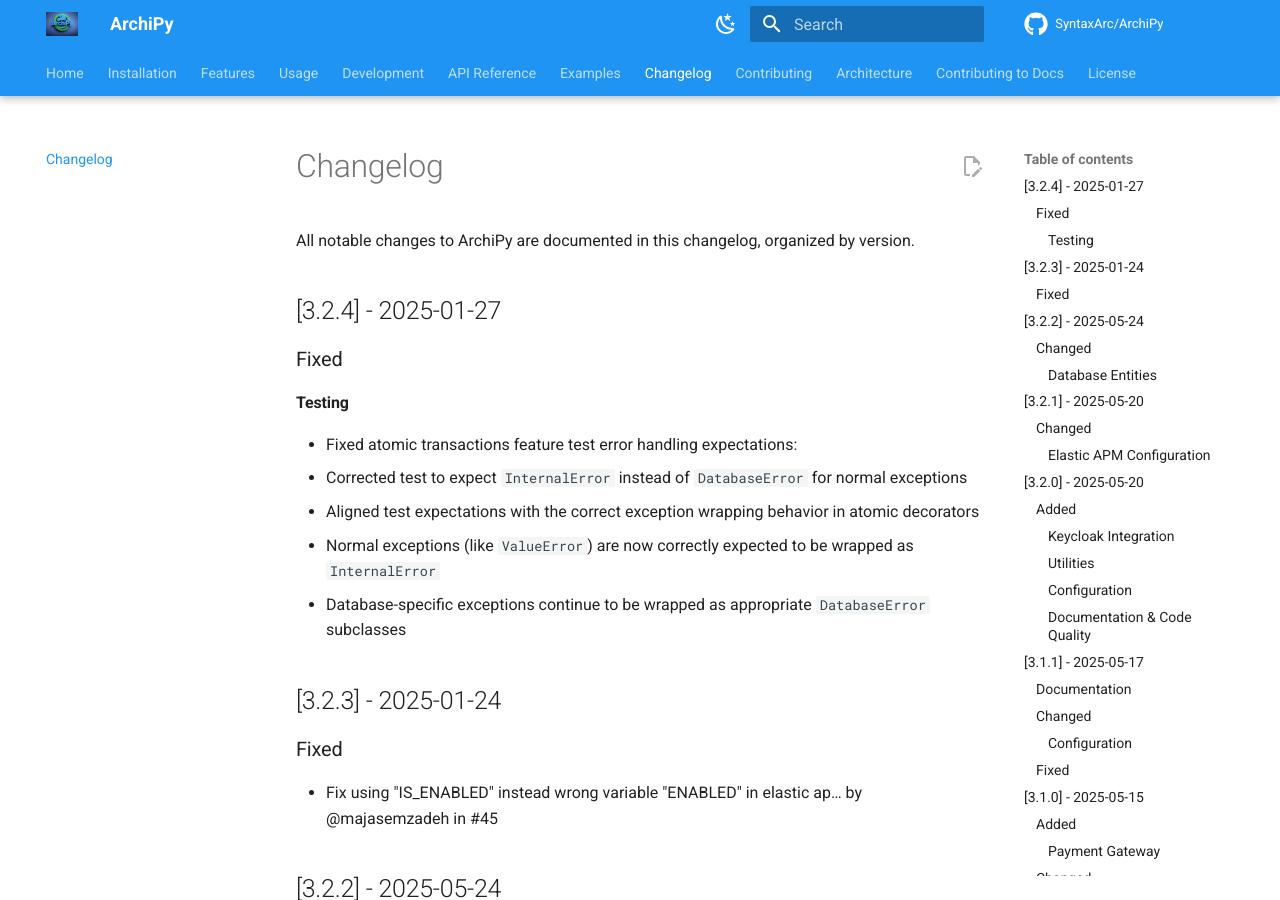
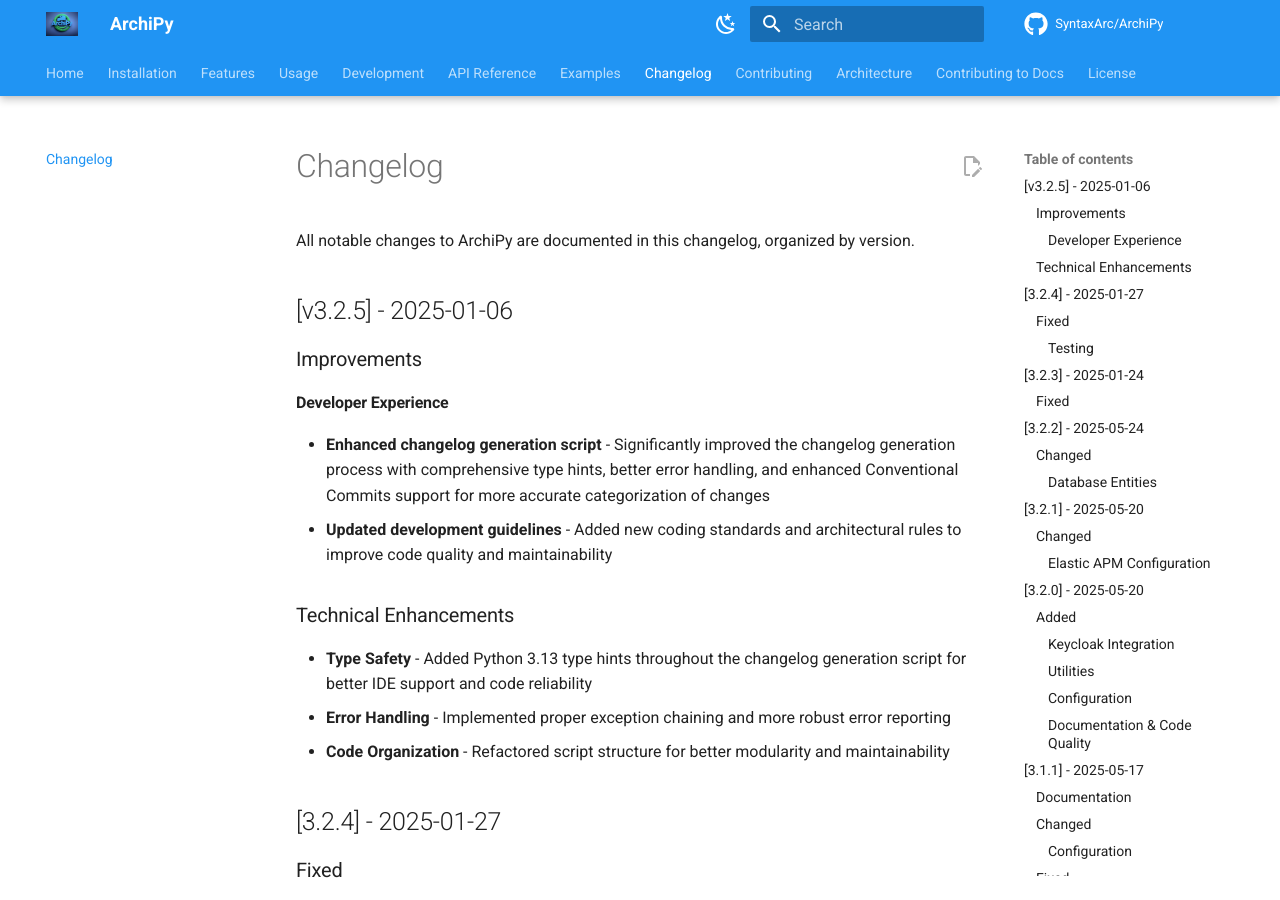
Before and after one commit to negatic/ArchiPy, an MkDocs documentation site: the page built from docs/changelog.md, in a window 1280 px wide and 900 px high. Built offline with MkDocs 1.6.1 and Material for MkDocs 9.7.7, drawn with Linux system fonts in a browser that asks for light colours; comment, search, counter and statistics services are not loaded; the version menu is left out.

Commit message:
docs: update changelog for v3.2.5 release

```diff
--- a/docs/changelog.md
+++ b/docs/changelog.md
@@ -1,6 +1,20 @@
 # Changelog
 
 All notable changes to ArchiPy are documented in this changelog, organized by version.
+
+
+## [v3.2.5] - 2025-01-06
+
+### Improvements
+
+#### Developer Experience
+- **Enhanced changelog generation script** - Significantly improved the changelog generation process with comprehensive type hints, better error handling, and enhanced Conventional Commits support for more accurate categorization of changes
+- **Updated development guidelines** - Added new coding standards and architectural rules to improve code quality and maintainability
+
+### Technical Enhancements
+- **Type Safety** - Added Python 3.13 type hints throughout the changelog generation script for better IDE support and code reliability
+- **Error Handling** - Implemented proper exception chaining and more robust error reporting
+- **Code Organization** - Refactored script structure for better modularity and maintainability
 
 ## [3.2.4] - 2025-01-27
 
```
